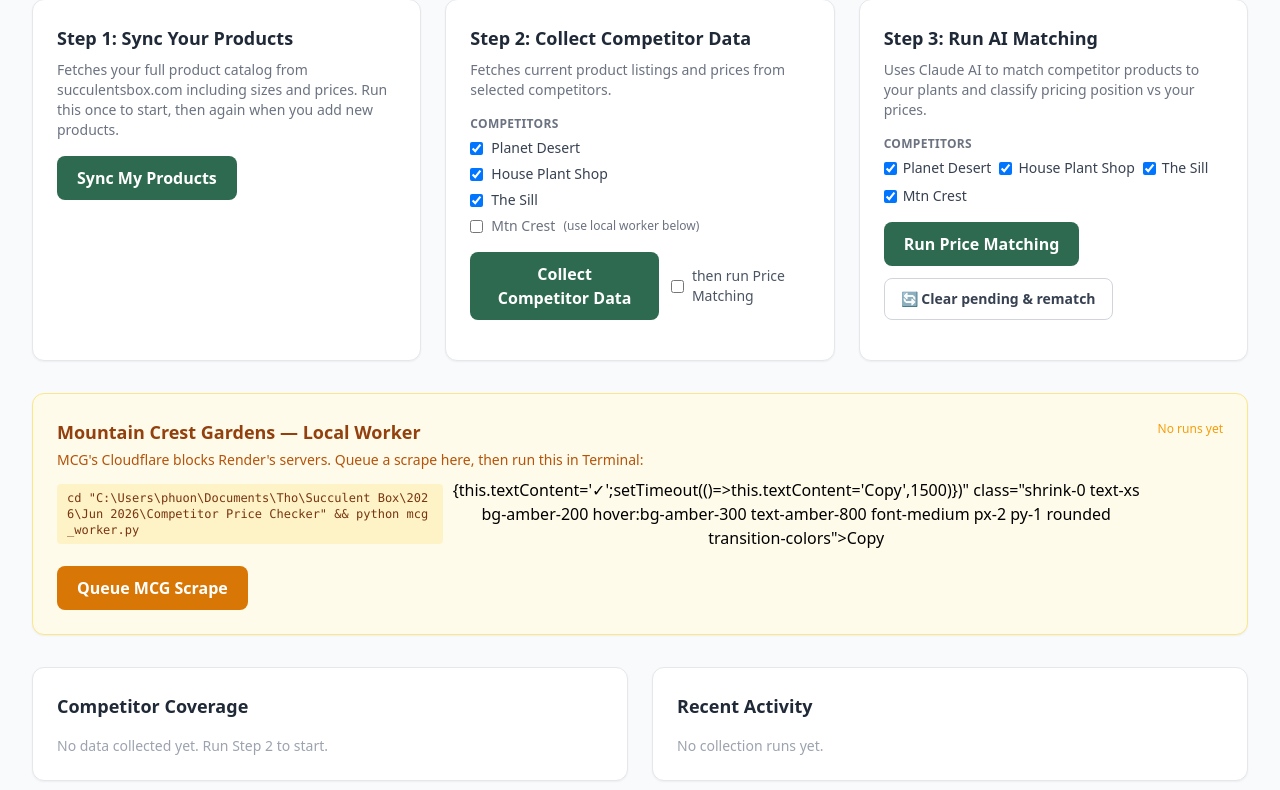
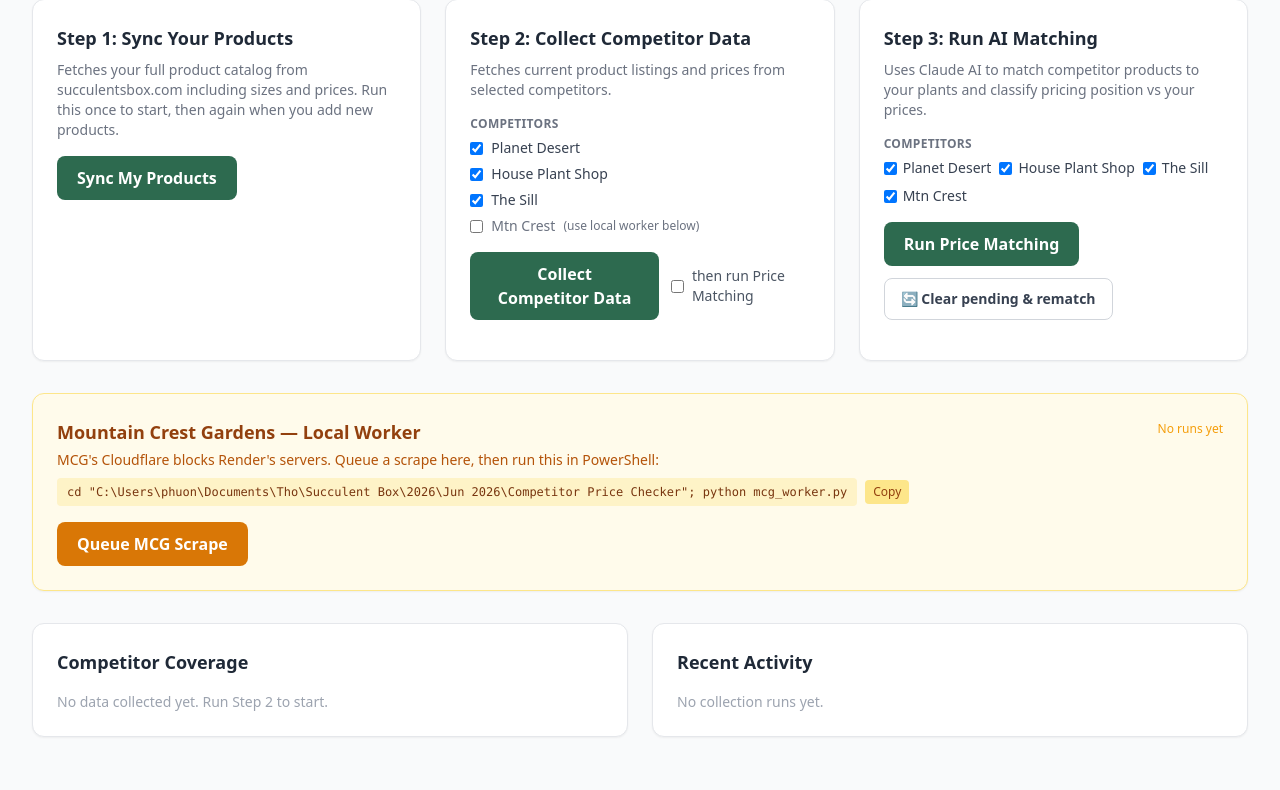
Before and after one commit to emilie-afk/sb-price-checker, a Flask app: template templates/dashboard.html in a window 1280 px wide. Shown: the part 491-1281 px from the top of the page. Run offline with Flask 3, Linux system fonts and the light colour scheme; the template is opened without the code that fills it, so the values that code supplies are empty; the visitor is signed in with stand-in values (Sample User, id 1); some libraries are stand-ins or nearby versions.

Commit message:
Add files via upload

```diff
--- a/templates/dashboard.html
+++ b/templates/dashboard.html
@@ -234,10 +234,10 @@
   <div class="flex flex-wrap items-start justify-between gap-4">
     <div class="flex-1 min-w-0">
       <h2 class="text-lg font-semibold text-amber-800 mb-1">Mountain Crest Gardens — Local Worker</h2>
-      <p class="text-sm text-amber-700 mb-2">MCG's Cloudflare blocks Render's servers. Queue a scrape here, then run this in Terminal:</p>
+      <p class="text-sm text-amber-700 mb-2">MCG's Cloudflare blocks Render's servers. Queue a scrape here, then run this in PowerShell:</p>
       <div class="flex items-center gap-2 mb-4">
-        <code class="bg-amber-100 px-2.5 py-1.5 rounded font-mono text-xs text-amber-900 select-all break-all">cd "C:\Users\phuon\Documents\Tho\Succulent Box\2026\Jun 2026\Competitor Price Checker" &amp;&amp; python mcg_worker.py</code>
-        <button onclick="navigator.clipboard.writeText('cd \"C:\\\\Users\\\\phuon\\\\Documents\\\\Tho\\\\Succulent Box\\\\2026\\\\Jun 2026\\\\Competitor Price Checker\" && python mcg_worker.py').then(()=>{this.textContent='✓';setTimeout(()=>this.textContent='Copy',1500)})"
+        <code id="mcgCmd" class="bg-amber-100 px-2.5 py-1.5 rounded font-mono text-xs text-amber-900 select-all break-all">cd "C:\Users\phuon\Documents\Tho\Succulent Box\2026\Jun 2026\Competitor Price Checker"; python mcg_worker.py</code>
+        <button id="mcgCopyBtn" onclick="copyMcgCmd()"
           class="shrink-0 text-xs bg-amber-200 hover:bg-amber-300 text-amber-800 font-medium px-2 py-1 rounded transition-colors">Copy</button>
       </div>
       <div class="flex items-center gap-3 flex-wrap">
@@ -585,6 +585,15 @@ async function runMatch(clearPending = false) {
   }
 }
 
+function copyMcgCmd() {
+  const cmd = document.getElementById('mcgCmd').textContent;
+  navigator.clipboard.writeText(cmd).then(() => {
+    const btn = document.getElementById('mcgCopyBtn');
+    btn.textContent = '✓ Copied';
+    setTimeout(() => btn.textContent = 'Copy', 2000);
+  });
+}
+
 async function triggerMcg() {
   const btn = document.getElementById('mcgBtn');
   const statusEl = document.getElementById('mcgStatusMsg');
```
